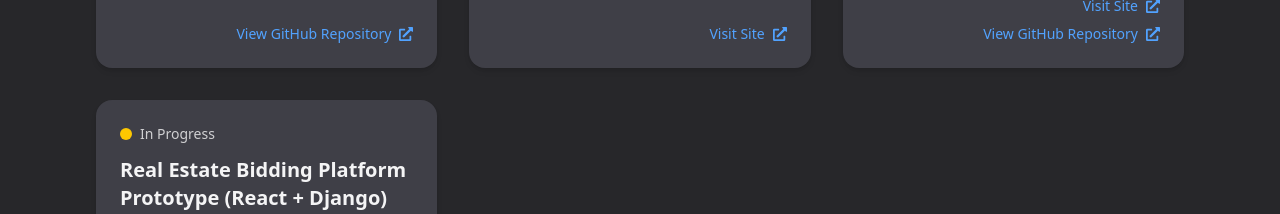
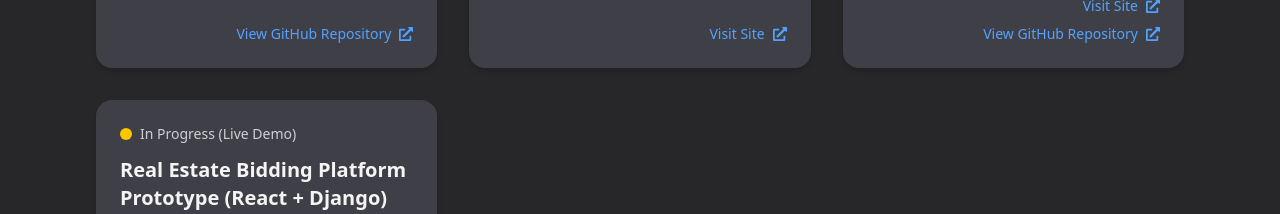
Before and after one commit to edwardsong08/final-profile, a Next.js app: page / in a window 1280 px wide. Shown: the part 3300-3514 px from the top of the page. Built offline with nearby package versions, Linux system fonts and the light colour scheme.

Commit message:
Update Projects.tsx

```diff
--- a/src/components/Projects.tsx
+++ b/src/components/Projects.tsx
@@ -71,7 +71,7 @@ export default function Projects() {
     live: { label: 'LIVE', color: 'bg-green-500' },
     livedemo: { label: 'Live Demo', color: 'bg-green-500' },
     demo: { label: 'Request Demo', color: 'bg-yellow-400' },
-    progress: { label: 'In Progress', color: 'bg-yellow-400' },
+    progress: { label: 'In Progress (Live Demo)', color: 'bg-yellow-400' },
   };
 
   return (
```
